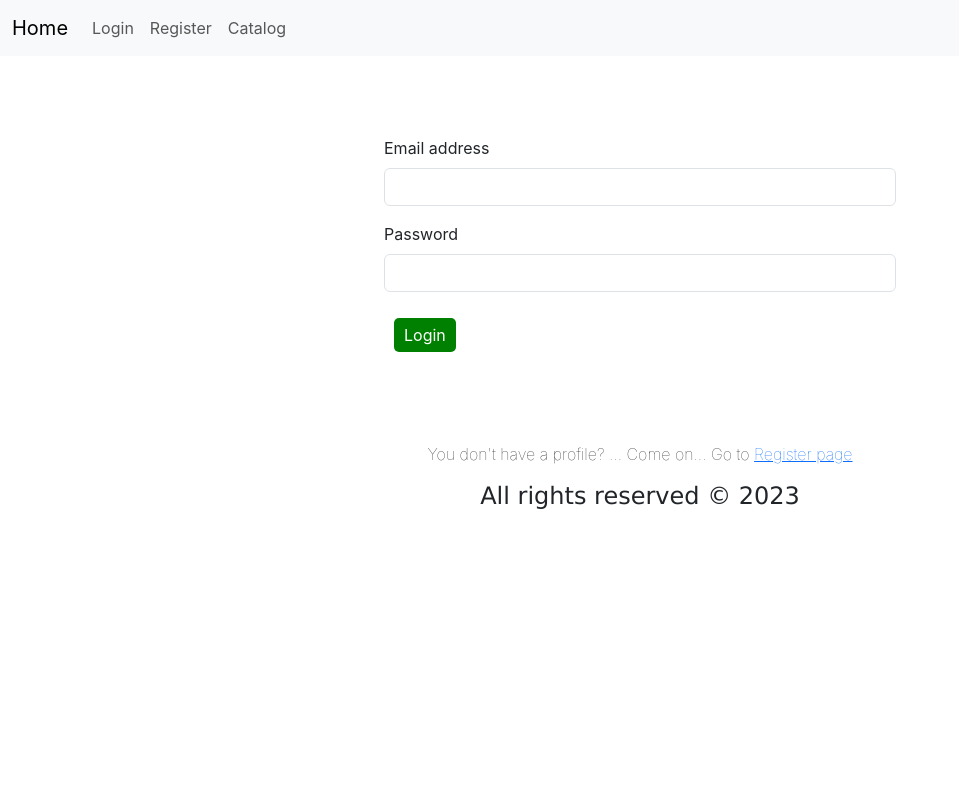
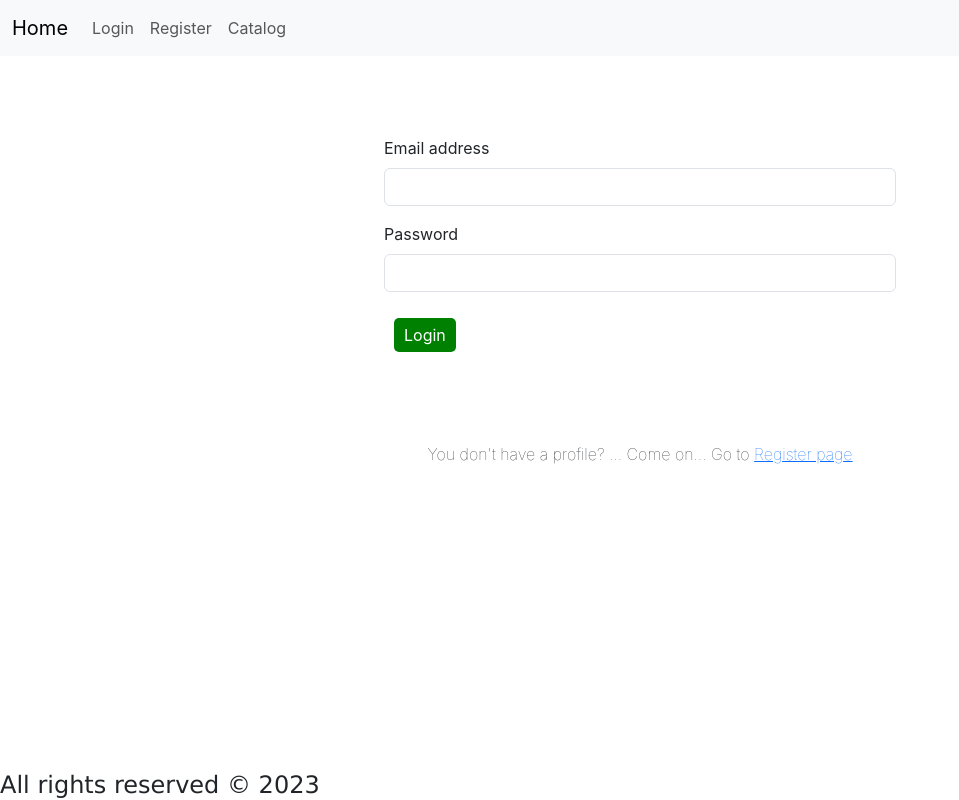
Before and after one commit to EmilPopovski24/react-course-project, a React (Create React App) app: page /login in a window 1280 px wide. Shown: the whole page, without its empty margins (0-959 px from the left). Built offline with nearby package versions, Linux system fonts and the light colour scheme; no server answers.

Commit message:
Update Footer.css

```diff
--- a/src/components/Footer/Footer.css
+++ b/src/components/Footer/Footer.css
@@ -1,5 +1,8 @@
 .footer {
-text-align:center;
-bottom:0
-
-}
+    list-style-type: none;
+    margin: auto auto;
+    padding: 0;
+    bottom: 0;
+    position: fixed;
+    width: 100%;
+  }
```
